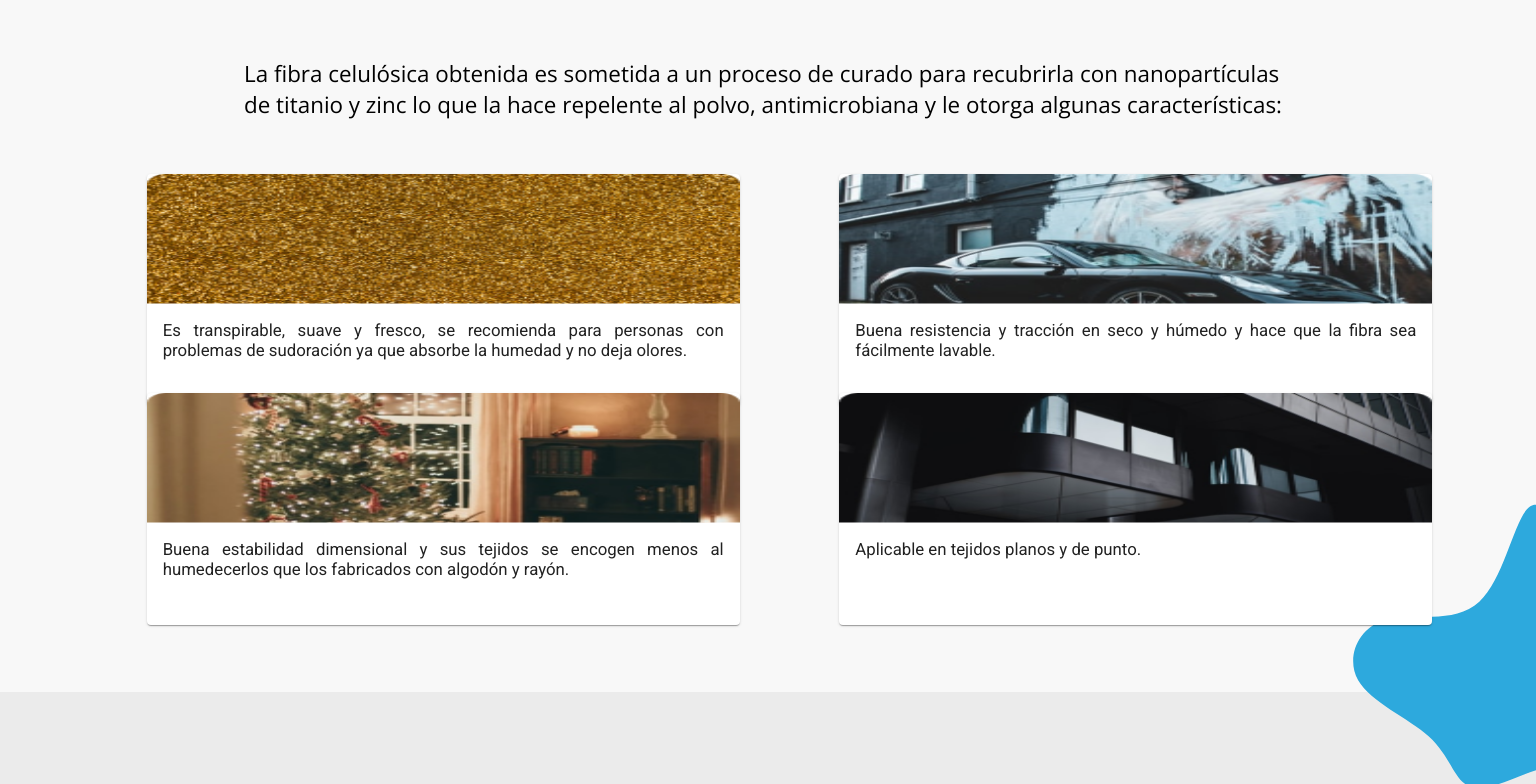
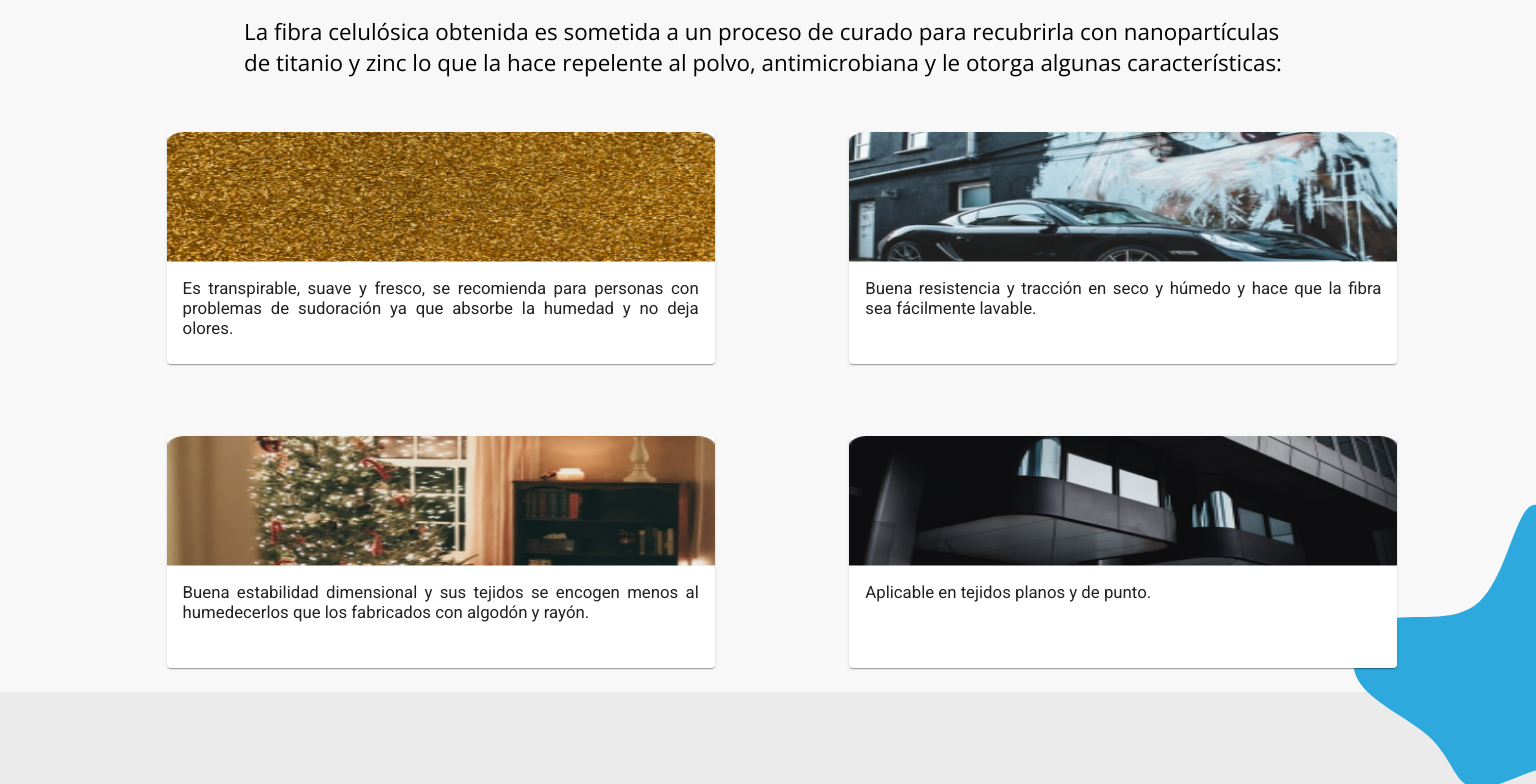
Before and after one commit to paxasaval/ELTELAR.CO, an Angular app: page /#/home in a window 1536 px wide. Shown: the part 1940-2724 px from the top of the page. Built offline with nearby package versions, Linux system fonts and the light colour scheme.

Commit message:
About n products update

```diff
--- a/src/app/@pages/landing/about/about.component.css
+++ b/src/app/@pages/landing/about/about.component.css
@@ -42,7 +42,7 @@
     transition: transform 1.15s ease;
 }
 .circular:hover{
-    transform: scale(1.50);
+    transform: scale(1.10);
 }
 .wrap-section{
     padding-bottom: 0em;
--- a/src/app/@pages/landing/product/product.component.css
+++ b/src/app/@pages/landing/product/product.component.css
@@ -65,12 +65,13 @@
     text-align: justify;
   }
   .grid-card{
-      width: 25%;
+      width: 23%;
+      max-width: 60%;
       order: 2;
       margin-left: 1em;
       margin-right: 12em;
       margin-bottom: 0em;
-      padding-bottom: 0em;
+      padding-bottom: 9em;
       transition: transform 1.25s ease;
       z-index: 1;
   }
```
